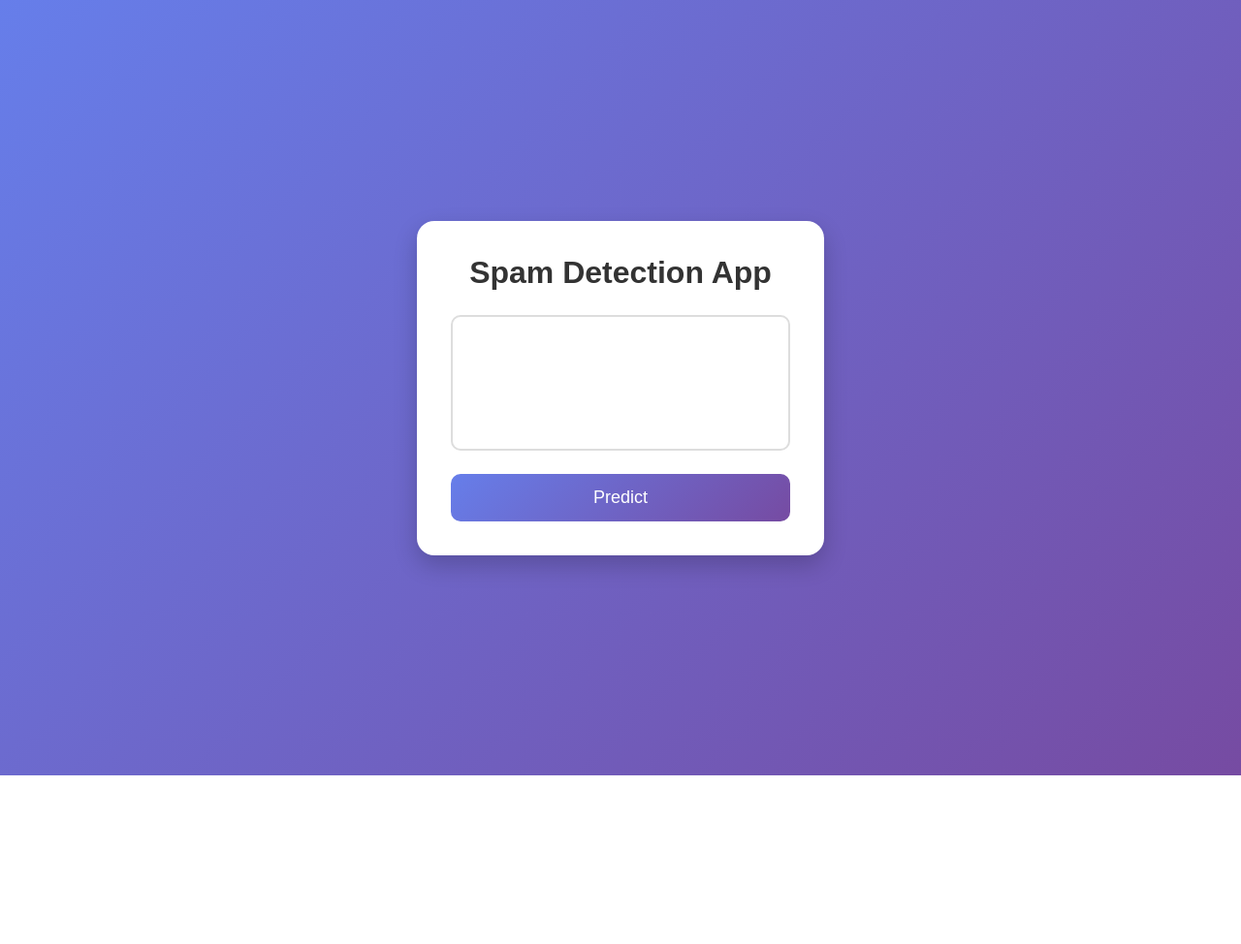
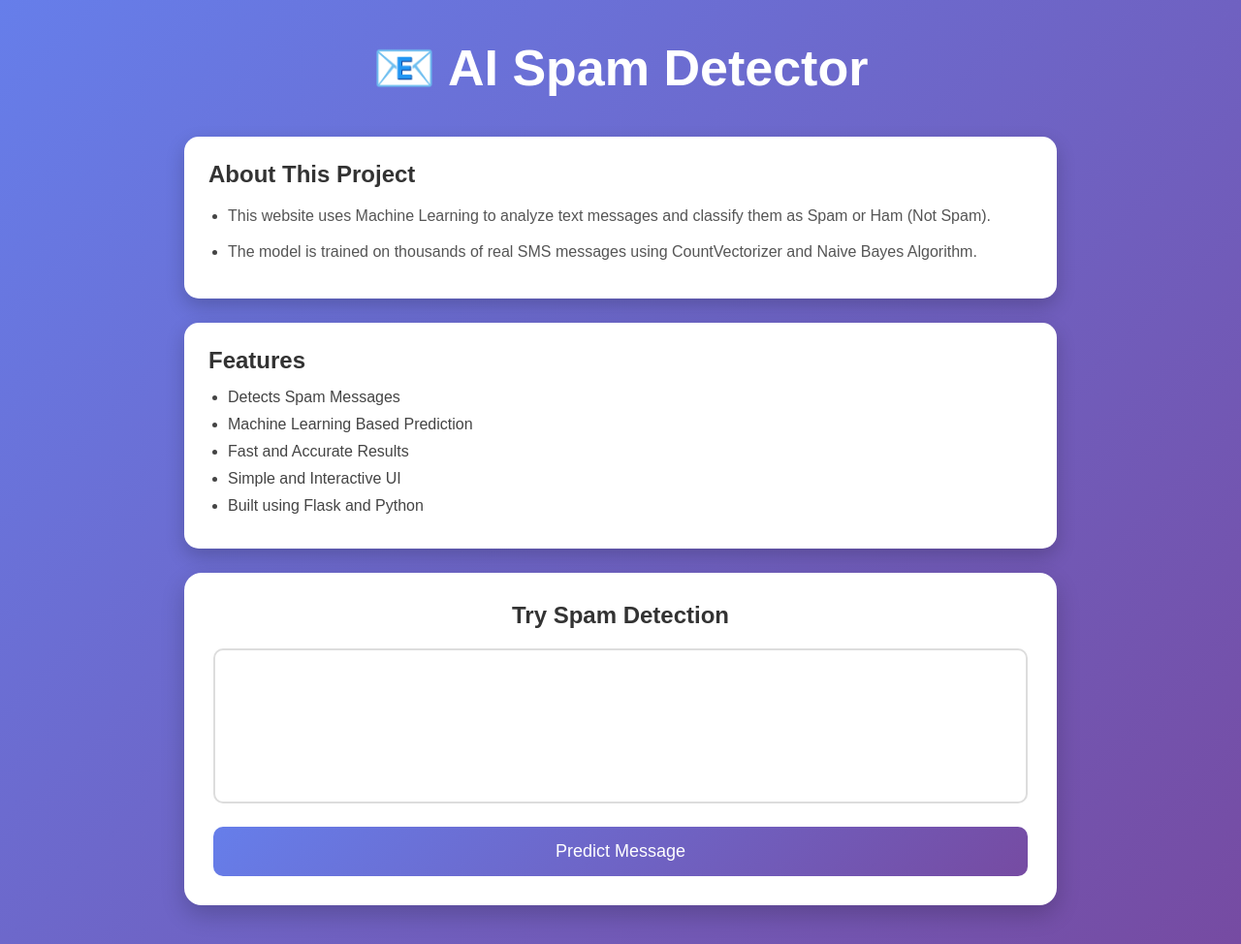
Before and after one commit to Arnav412/spam-detector, a Flask app: page / in a window 1280 px wide. Shown: the whole page at 97% size. Before the commit the page ends 800 px from the top, so only its background shows below. Run offline with Flask 3, Linux system fonts and the light colour scheme; parts of the project's set-up code (start-up, migrations or seed data) failed here and were passed over.

Commit message:
Changes in frontend

```diff
--- a/static/style.css
+++ b/static/style.css
@@ -5,52 +5,116 @@
 }
 
 body {
+
     font-family: Arial, sans-serif;
-
-    height: 100vh;
-
-    display: flex;
-    justify-content: center;
-    align-items: center;
 
     background: linear-gradient(
         135deg,
         #667eea,
         #764ba2
     );
+
+    min-height: 100vh;
+
+    padding: 40px;
 }
 
-.container {
+.main-container {
 
-    width: 420px;
+    max-width: 900px;
+
+    margin: auto;
+}
+
+.hero-section {
+
+    text-align: center;
+
+    color: white;
+
+    margin-bottom: 40px;
+}
+
+.hero-section h1 {
+
+    font-size: 52px;
+
+    margin-bottom: 20px;
+}
+
+.hero-section p {
+
+    font-size: 20px;
+
+    line-height: 1.6;
+}
+
+.info-box {
 
     background: white;
 
-    padding: 35px;
+    padding: 25px;
+
+    border-radius: 15px;
+
+    margin-bottom: 25px;
+
+    box-shadow: 0 8px 20px rgba(0,0,0,0.2);
+}
+
+.info-box h2 {
+
+    margin-bottom: 15px;
+
+    color: #333;
+}
+
+.info-box p {
+
+    margin-bottom: 10px;
+
+    line-height: 1.7;
+
+    color: #555;
+}
+
+.info-box ul {
+
+    padding-left: 20px;
+}
+
+.info-box li {
+
+    margin-bottom: 10px;
+
+    color: #444;
+}
+
+.detector-box {
+
+    background: white;
+
+    padding: 30px;
 
     border-radius: 18px;
 
     box-shadow: 0 10px 25px rgba(0,0,0,0.2);
 
     text-align: center;
-
-    animation: fadeIn 0.8s ease;
 }
 
-h1 {
+.detector-box h2 {
 
-    margin-bottom: 25px;
+    margin-bottom: 20px;
 
     color: #333;
-
-    font-size: 32px;
 }
 
 textarea {
 
     width: 100%;
 
-    height: 140px;
+    height: 160px;
 
     padding: 15px;
 
@@ -80,7 +144,7 @@ button {
 
     width: 100%;
 
-    padding: 14px;
+    padding: 15px;
 
     border: none;
 
@@ -103,35 +167,24 @@ button {
 
 button:hover {
 
-    transform: scale(1.03);
+    transform: scale(1.02);
 
     opacity: 0.95;
 }
 
-h2 {
+.result {
 
     margin-top: 25px;
 
-    padding: 12px;
+    padding: 15px;
 
     border-radius: 10px;
 
-    background-color: #f4f4f4;
+    background: #f4f4f4;
+
+    font-size: 24px;
+
+    font-weight: bold;
 
     color: #222;
-
-    font-size: 24px;
 }
-
-@keyframes fadeIn {
-
-    from {
-        opacity: 0;
-        transform: translateY(20px);
-    }
-
-    to {
-        opacity: 1;
-        transform: translateY(0);
-    }
-}
--- a/templates/index.html
+++ b/templates/index.html
@@ -1,9 +1,14 @@
 <!DOCTYPE html>
-<html>
+<html lang="en">
 
 <head>
 
-    <title>Spam Detector</title>
+    <meta charset="UTF-8">
+
+    <meta name="viewport"
+          content="width=device-width, initial-scale=1.0">
+
+    <title>AI Spam Detector</title>
 
     <link rel="stylesheet"
           href="{{ url_for('static', filename='style.css') }}">
@@ -12,31 +17,92 @@
 
 <body>
 
-    <div class="container">
+    <div class="main-container">
 
-        <h1>Spam Detection App</h1>
+        <!-- HERO SECTION -->
+
+        <div class="hero-section">
+
+            <h1>📧 AI Spam Detector</h1>
+
+
+
+        </div>
+
+        <!-- ABOUT SECTION -->
+
+        <div class="info-box">
+
+            <h2> About This Project</h2>
+        <ul>
+            <li><p>
+                This website uses Machine Learning to
+                analyze text messages and classify them
+                as Spam or Ham (Not Spam).
+            </p></li>
+
+            <li><p>
+                The model is trained on thousands of
+                real SMS messages using
+                CountVectorizer and Naive Bayes Algorithm.
+            </p></li>
+        </ul>
+
+        </div>
+
+        <!-- FEATURES -->
+
+        <div class="info-box">
+
+            <h2> Features</h2>
+
+            <ul>
+
+                <li> Detects Spam Messages</li>
+
+                <li> Machine Learning Based Prediction</li>
+
+                <li> Fast and Accurate Results</li>
+
+                <li> Simple and Interactive UI</li>
+
+                <li> Built using Flask and Python</li>
+
+            </ul>
+
+        </div>
+
+        <!-- DETECTOR BOX -->
+
+        <div class="detector-box">
+
+            <h2> Try Spam Detection</h2>
 
             <form action="/predict" method="POST">
 
                 <textarea
                     name="message"
-                placeholder="Enter your message"
+                    placeholder="Enter your message here..."
                     required>
                 </textarea>
 
-            <br>
-
                 <button type="submit">
-                Predict
+                    Predict Message
                 </button>
 
             </form>
 
             {% if prediction %}
 
-            <h2>{{ prediction }}</h2>
+                <div class="result">
+
+                    {{ prediction }}
+
+                </div>
 
             {% endif %}
+
+        </div>
 
     </div>
 
```
Also changed, not shown: 1 other file. Lines whose indentation alone changed are shown as unchanged.
